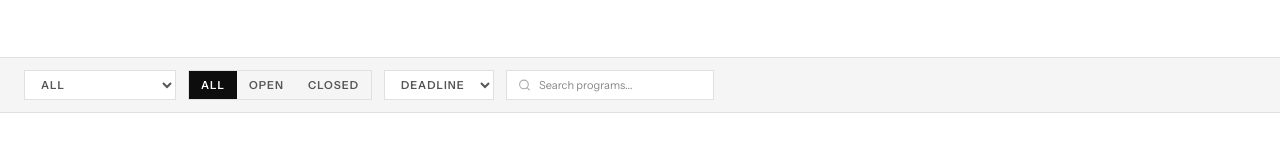
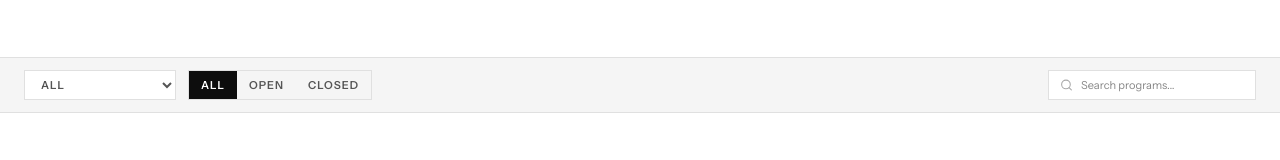
Before and after one commit to Van-Excel-Arroz/cydao-portal, a React (Vite) app in the folder CydaoCabuyao.Client/: page /programs in a window 1280 px wide. Shown: the part 233-393 px from the top of the page. Built offline with nearby package versions, Linux system fonts and the light colour scheme.

Commit message:
removed unecessary filtering on ProgramsPage

```diff
--- a/CydaoCabuyao.Client/src/pages/public/ProgramsPage.tsx
+++ b/CydaoCabuyao.Client/src/pages/public/ProgramsPage.tsx
@@ -78,8 +78,6 @@ const mockPrograms = [
 	},
 ];
 
-type SortKey = 'deadline' | 'az' | 'za';
-
 const categoryOptions = [
 	{ label: 'All', value: 'all' },
 	...Object.entries(PROGRAM_CATEGORY_LABELS).map(([val, label]) => ({
@@ -100,38 +98,25 @@ export default function ProgramsPage() {
 	const [search, setSearch] = useState('');
 	const [category, setCategory] = useState('all');
 	const [status, setStatus] = useState<'all' | 'open' | 'closed'>('all');
-	const [sort, setSort] = useState<SortKey>('deadline');
 
 	const filtered = useMemo(() => {
 		let list = [...mockPrograms];
 
 		if (search.trim()) {
 			const q = search.toLowerCase();
-			list = list.filter(
-				(p) => p.title.toLowerCase().includes(q) || p.description.toLowerCase().includes(q)
-			);
+			list = list.filter(p => p.title.toLowerCase().includes(q) || p.description.toLowerCase().includes(q));
 		}
 		if (category !== 'all') {
-			list = list.filter((p) => p.category === Number(category));
+			list = list.filter(p => p.category === Number(category));
 		}
 		if (status !== 'all') {
-			list = list.filter((p) => (status === 'open' ? p.isOpen : !p.isOpen));
-		}
-		if (sort === 'deadline') {
-			list.sort(
-				(a, b) =>
-					new Date(a.applicationDeadline).getTime() - new Date(b.applicationDeadline).getTime()
-			);
-		} else if (sort === 'az') {
-			list.sort((a, b) => a.title.localeCompare(b.title));
-		} else {
-			list.sort((a, b) => b.title.localeCompare(a.title));
+			list = list.filter(p => (status === 'open' ? p.isOpen : !p.isOpen));
 		}
 
 		return list;
-	}, [search, category, status, sort]);
+	}, [search, category, status]);
 
-	const featured = mockPrograms.find((p) => p.isOpen);
+	const featured = mockPrograms.find(p => p.isOpen);
 
 	return (
 		<>
@@ -151,10 +136,10 @@ export default function ProgramsPage() {
 					{/* Category dropdown */}
 					<select
 						value={category}
-							onChange={(e) => setCategory(e.target.value)}
+						onChange={e => setCategory(e.target.value)}
 						className="border border-[#e0e0e0] px-3 py-1.5 text-[11px] font-bold uppercase tracking-[1px] text-[#555] font-['Instrument_Sans'] focus:outline-none focus:border-[#0d0d0d] bg-white"
 					>
-							{categoryOptions.map((opt) => (
+						{categoryOptions.map(opt => (
 							<option key={opt.value} value={opt.value}>
 								{opt.label}
 							</option>
@@ -163,14 +148,12 @@ export default function ProgramsPage() {
 
 					{/* Status toggle */}
 					<div className="flex border border-[#e0e0e0]">
-							{(['all', 'open', 'closed'] as const).map((s) => (
+						{(['all', 'open', 'closed'] as const).map(s => (
 							<button
 								key={s}
 								onClick={() => setStatus(s)}
 								className={`px-3 py-1.5 text-[11px] font-bold uppercase tracking-[1px] transition-colors font-['Instrument_Sans'] ${
-										status === s
-											? 'bg-[#0d0d0d] text-white'
-											: 'text-[#555] hover:text-[#0d0d0d]'
+									status === s ? 'bg-[#0d0d0d] text-white' : 'text-[#555] hover:text-[#0d0d0d]'
 								}`}
 							>
 								{s}
@@ -178,25 +161,14 @@ export default function ProgramsPage() {
 						))}
 					</div>
 
-						{/* Sort */}
-						<select
-							value={sort}
-							onChange={(e) => setSort(e.target.value as SortKey)}
-							className="border border-[#e0e0e0] px-3 py-1.5 text-[11px] font-bold uppercase tracking-[1px] text-[#555] font-['Instrument_Sans'] focus:outline-none focus:border-[#0d0d0d] bg-white"
-						>
-							<option value="deadline">Deadline</option>
-							<option value="az">A → Z</option>
-							<option value="za">Z → A</option>
-						</select>
-
 					{/* Search */}
-						<div className="relative w-52">
+					<div className="relative w-52 ml-auto">
 						<Search size={13} className="absolute left-3 top-1/2 -translate-y-1/2 text-[#aaa]" />
 						<input
 							type="text"
 							placeholder="Search programs..."
 							value={search}
-								onChange={(e) => setSearch(e.target.value)}
+							onChange={e => setSearch(e.target.value)}
 							className="w-full pl-8 pr-3 py-1.5 border border-[#e0e0e0] text-[11px] font-['Instrument_Sans'] focus:outline-none focus:border-[#0d0d0d] bg-white"
 						/>
 					</div>
@@ -227,18 +199,14 @@ export default function ProgramsPage() {
 								<p className="text-[10px] uppercase tracking-[2px] text-[#aaa] mb-2 font-['Instrument_Sans']">
 									{PROGRAM_CATEGORY_LABELS[featured.category]}
 								</p>
-								<h2 className="font-['Syne'] font-bold text-3xl text-[#0d0d0d] mb-4 leading-tight">
-									{featured.title}
-								</h2>
+								<h2 className="font-['Syne'] font-bold text-3xl text-[#0d0d0d] mb-4 leading-tight">{featured.title}</h2>
 								<p className="text-sm text-[#555] font-['Instrument_Sans'] leading-relaxed mb-6">
 									{featured.description}
 								</p>
 							</div>
 							<div className="flex items-center justify-between">
 								<div>
-									<p className="text-[10px] uppercase tracking-[2px] text-[#aaa] font-['Instrument_Sans']">
-										Deadline
-									</p>
+									<p className="text-[10px] uppercase tracking-[2px] text-[#aaa] font-['Instrument_Sans']">Deadline</p>
 									<p className="font-['Syne'] font-bold text-sm text-[#0d0d0d]">
 										{formatDeadline(featured.applicationDeadline)}
 									</p>
@@ -265,13 +233,11 @@ export default function ProgramsPage() {
 				{filtered.length === 0 ? (
 					<div className="py-24 text-center">
 						<p className="font-['Syne'] font-bold text-2xl text-[#e0e0e0] mb-2">No programs found</p>
-						<p className="text-sm text-[#aaa] font-['Instrument_Sans']">
-							Try adjusting your filters or search term.
-						</p>
+						<p className="text-sm text-[#aaa] font-['Instrument_Sans']">Try adjusting your filters or search term.</p>
 					</div>
 				) : (
 					<div className="grid grid-cols-1 md:grid-cols-2 lg:grid-cols-3 gap-6">
-						{filtered.map((program) => (
+						{filtered.map(program => (
 							<div key={program.id} className="bg-white border border-[#e0e0e0] p-7 flex flex-col gap-4">
 								<div className="flex items-start justify-between">
 									<span className="text-[9px] font-bold uppercase tracking-[2px] px-2 py-0.5 font-['Instrument_Sans'] bg-[#f5f5f5] text-[#555]">
@@ -279,9 +245,7 @@ export default function ProgramsPage() {
 									</span>
 									<span
 										className={`text-[9px] font-bold uppercase tracking-[2px] px-2 py-0.5 font-['Instrument_Sans'] ${
-											program.isOpen
-												? 'text-[#d42b2b] border border-[#d42b2b]'
-												: 'text-[#aaa] border border-[#e0e0e0]'
+											program.isOpen ? 'text-[#d42b2b] border border-[#d42b2b]' : 'text-[#aaa] border border-[#e0e0e0]'
 										}`}
 									>
 										{program.isOpen ? 'Open' : 'Closed'}
@@ -289,9 +253,7 @@ export default function ProgramsPage() {
 								</div>
 
 								<div>
-									<h3 className="font-['Syne'] font-bold text-lg text-[#0d0d0d] leading-snug mb-2">
-										{program.title}
-									</h3>
+									<h3 className="font-['Syne'] font-bold text-lg text-[#0d0d0d] leading-snug mb-2">{program.title}</h3>
 									<p className="text-sm text-[#555] font-['Instrument_Sans'] leading-relaxed line-clamp-3">
 										{program.description}
 									</p>
```
Lines whose indentation alone changed are shown as unchanged.
